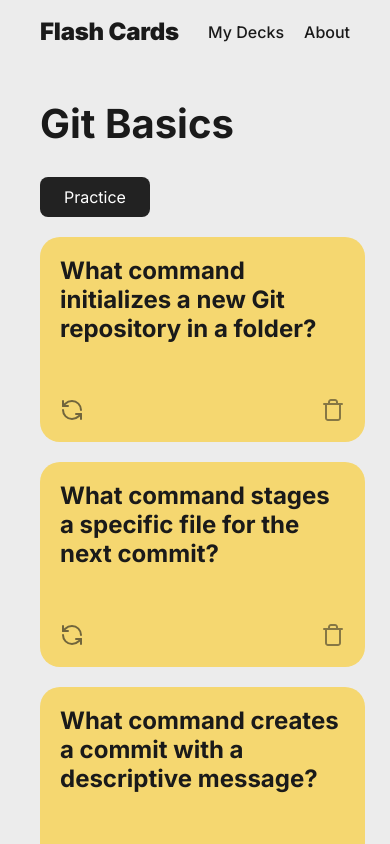
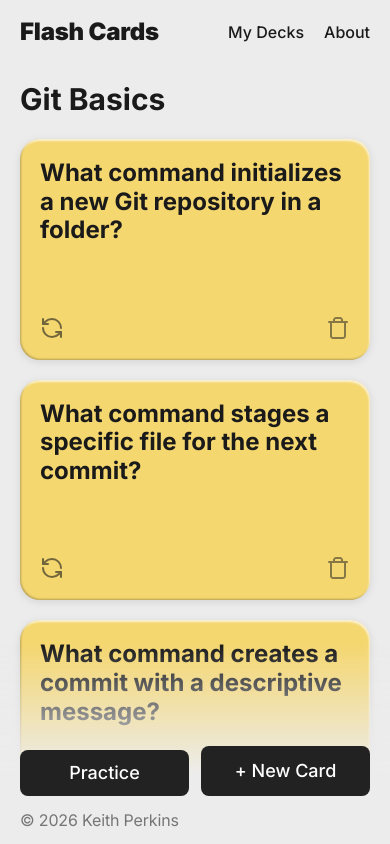
Before and after one commit to KP02-hub/ai-se_project_flashcards, a plain HTML site: page index.html in a window 390 px wide. Both pictures are taken after a click on the link 202 px from the left and 279 px from the top of the page. Shown: the top 844 px of the page. Drawn offline with Linux system fonts and the light colour scheme.

Commit message:
Adapt flashcard views to mobile and link the project pitch

```diff
--- a/assets/css/carousel.css
+++ b/assets/css/carousel.css
@@ -11,7 +11,7 @@
   color: #1a1a1a80;
 }
 
-.carousel__row {
+.carousel__grid {
   display: flex;
   align-items: center;
   gap: 20px;
@@ -101,3 +101,27 @@
 .carousel__card_color_orange { background-color: #ee955e; }
 
 .carousel__card_color_yellow { background-color: #f5d770; }
+
+.carousel__grid {
+  display: grid;
+  grid-template-areas: "prev card next" ". flip .";
+  justify-items: center;
+  align-items: center;
+  max-width: 100%;
+}
+.carousel__card { grid-area: card; width: min(440px, 100%); }
+.carousel__card, .carousel__btn { box-shadow: var(--card-shadow); }
+.carousel__btn_type_left { grid-area: prev; }
+.carousel__btn_type_right { grid-area: next; }
+.carousel__btn_type_flip { grid-area: flip; margin: 0; }
+@media (max-width: 650px) {
+  .carousel__grid {
+    width: min(100%, 440px);
+    grid-template-columns: repeat(3, 1fr);
+    grid-template-areas: "card card card" "prev flip next";
+  }
+  .carousel__card { height: auto; aspect-ratio: 440 / 300; }
+  .carousel__card-text { font-size: clamp(20px, 6vw, 32px); }
+  .carousel__btn_type_left { justify-self: start; }
+  .carousel__btn_type_right { justify-self: end; }
+}
--- a/assets/css/deck.css
+++ b/assets/css/deck.css
@@ -91,3 +91,5 @@
 .deck__flip:hover {
   opacity: 1;
 }
+
+.deck { box-shadow: var(--card-shadow); overflow-wrap: anywhere; }
--- a/assets/css/decks.css
+++ b/assets/css/decks.css
@@ -53,3 +53,16 @@
   background-image: linear-gradient(120deg, #888, #555);
   background-blend-mode: overlay;
 }
+
+.decks__row {
+  display: grid;
+  grid-template-columns: repeat(auto-fit, minmax(min(100%, 260px), 1fr));
+}
+.decks__new-deck-btn, .decks__row .deck {
+  width: 100%;
+  height: auto;
+  aspect-ratio: 325 / 205;
+}
+@media (max-width: 600px) {
+  .decks__title { font-size: 30px; }
+}
--- /dev/null
+++ b/assets/css/mobile-bar.css
@@ -0,0 +1,45 @@
+@media (max-width: 805px) {
+  .page::after {
+    content: "";
+    position: fixed;
+    inset: auto 0 0;
+    height: 200px;
+    background: linear-gradient(transparent, #ececec 65%);
+    pointer-events: none;
+    z-index: 3;
+  }
+  .page_no-mobile-bar::after { display: none; }
+  .footer {
+    position: fixed;
+    bottom: 16px;
+    left: 20px;
+    z-index: 4;
+  }
+  .page_no-mobile-bar .footer { position: static; }
+  .decks__new-deck-btn, .decks__practice {
+    position: fixed;
+    z-index: 4;
+    bottom: 48px;
+    left: 50%;
+    transform: translateX(-50%);
+    width: min(calc(100% - 40px), 353px);
+    height: auto;
+    aspect-ratio: auto;
+    box-sizing: border-box;
+    border-radius: 8px;
+    display: flex;
+    justify-content: center;
+    padding: 14px 8px;
+    margin: 0;
+    background: #222;
+    color: #fff;
+    font-size: 18px;
+    font-weight: 500;
+  }
+  #open-deck .decks__new-deck-btn, .decks__practice {
+    width: min(calc(50% - 26px), 170px);
+    transform: none;
+  }
+  #open-deck .decks__new-deck-btn { left: calc(50% + 6px); }
+  .decks__practice { left: auto; right: calc(50% + 6px); }
+}
--- a/assets/css/page.css
+++ b/assets/css/page.css
@@ -21,3 +21,11 @@
 .page__main-content_location_carousel {
   margin-top: 106px;
 }
+
+.page {
+  --card-shadow: 0 2px 8px #0000001a, -1px 2px 2px #ffffffb2 inset, 1px -1px 2px #00000040 inset;
+}
+@media (max-width: 805px) {
+  .page { padding: 20px; }
+  .page__main-content { margin-top: 40px; }
+}
--- a/assets/css/style.css
+++ b/assets/css/style.css
@@ -8,3 +8,4 @@
 @import url("./carousel.css");
 @import url("./base.css");
 @import url("./not-found.css");
+@import url("./mobile-bar.css");
--- a/assets/js/index.js
+++ b/assets/js/index.js
@@ -41,6 +41,7 @@ function router() {
   homeSection.hidden = true;
   carouselSection.hidden = true;
   notFoundSection.hidden = true;
+  document.body.classList.remove("page_no-mobile-bar");
   mainContent.classList.remove("page__main-content_location_carousel");
 
   if (hash === "home") {
@@ -58,6 +59,7 @@ function router() {
     const deck = getDeckByID(deckID);
     if (deck) {
       carouselSection.hidden = false;
+      document.body.classList.add("page_no-mobile-bar");
       mainContent.classList.add("page__main-content_location_carousel");
       renderCarouselView(deck);
     } else {
@@ -66,6 +68,7 @@ function router() {
   } else {
     notFoundSection.hidden = false;
   }
+  if (!notFoundSection.hidden) document.body.classList.add("page_no-mobile-bar");
 }
 
 window.addEventListener("hashchange", router);
--- a/index.html
+++ b/index.html
@@ -57,12 +57,13 @@
       </template>
       <section class="carousel" id="carousel" hidden>
         <h2 class="carousel__title"></h2>
-        <div class="carousel__row">
+        <div class="carousel__grid">
           <button type="button" class="carousel__btn carousel__btn_type_left" aria-label="Previous card"></button>
           <div class="carousel__card"><p class="carousel__card-text"></p></div>
           <button type="button" class="carousel__btn carousel__btn_type_right" aria-label="Next card"></button>
+          <button type="button" class="carousel__btn carousel__btn_type_flip" aria-label="Flip card"></button>
         </div>
-        <button type="button" class="carousel__btn carousel__btn_type_flip" aria-label="Flip card"></button>
+
       </section>
       <section class="not-found" id="not-found" hidden>
         <h2>404 Not Found</h2>
```
Also changed, not shown: 1 other file.
